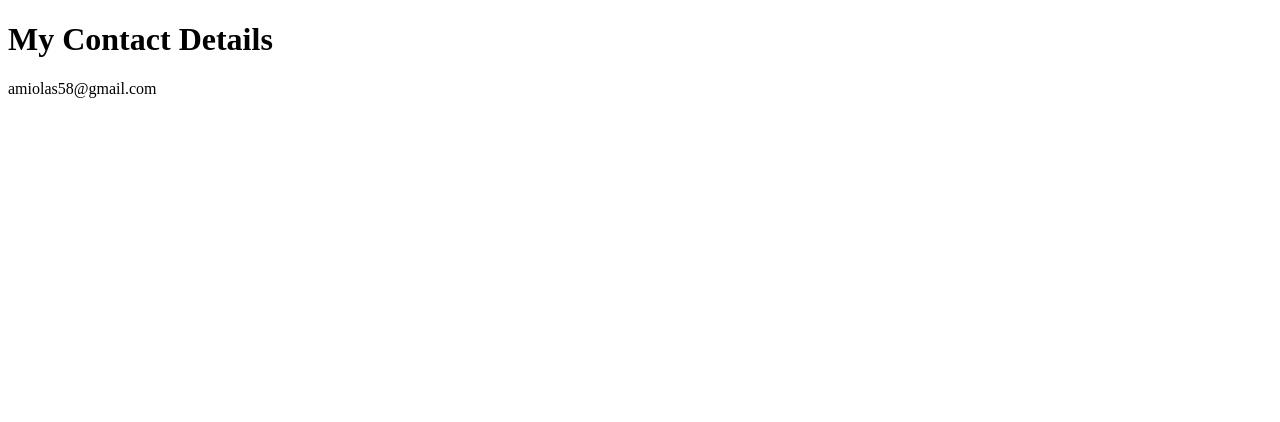
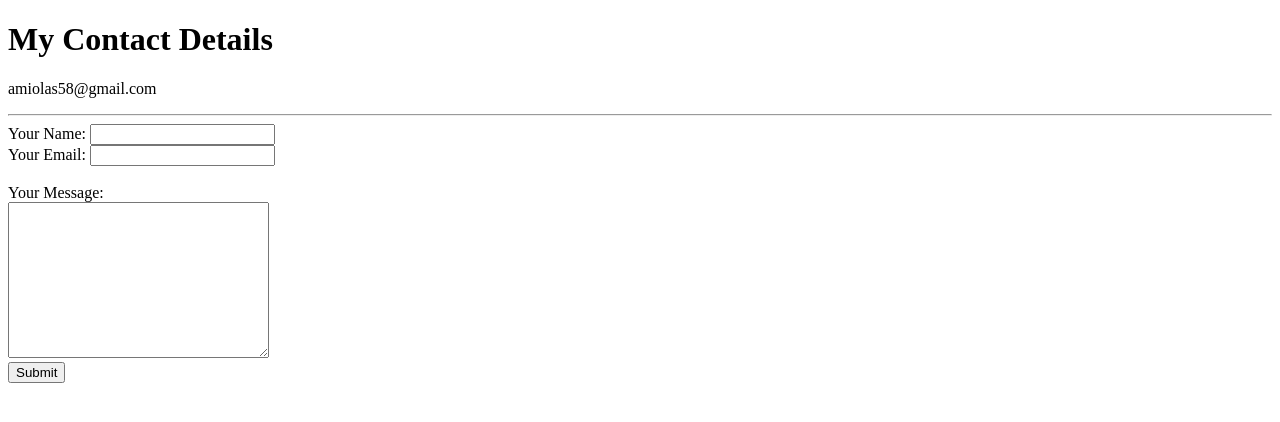
Before and after one commit to CommanderOutpost/portfolio, a plain HTML site: page contact.html in a window 1280 px wide. Drawn offline with Linux system fonts and the light colour scheme.

Commit message:
Update contact.html

```diff
--- a/contact.html
+++ b/contact.html
@@ -1,14 +1,31 @@
 <!DOCTYPE html>
 <html lang="en">
+
 <head>
     <meta charset="UTF-8">
     <meta http-equiv="X-UA-Compatible" content="IE=edge">
     <meta name="viewport" content="width=device-width, initial-scale=1.0">
     <title>Contact Me</title>
 </head>
+
 <body>
     <h1>My Contact Details</h1>
-   <p>amiolas58@gmail.com</p>
+    <p>amiolas58@gmail.com</p>
+    <hr>
+    <form action="mailto:amiolas58@gmail.com" method="post" enctype="text/plain">
+        <label>Your Name:</label>
+        <input type="text" name="yourName">
+        <br>
+        <label for="">Your Email:</label>
+        <input type="email" name="yourEmail">
+        <br><br>
+        <label for="">Your Message:</label>
+        <br>
+        <textarea name="yourMessage" id="" cols="30" rows="10"></textarea>
+        <br>
+        <input type="submit">
+    </form>
 
 </body>
+
 </html>
```
